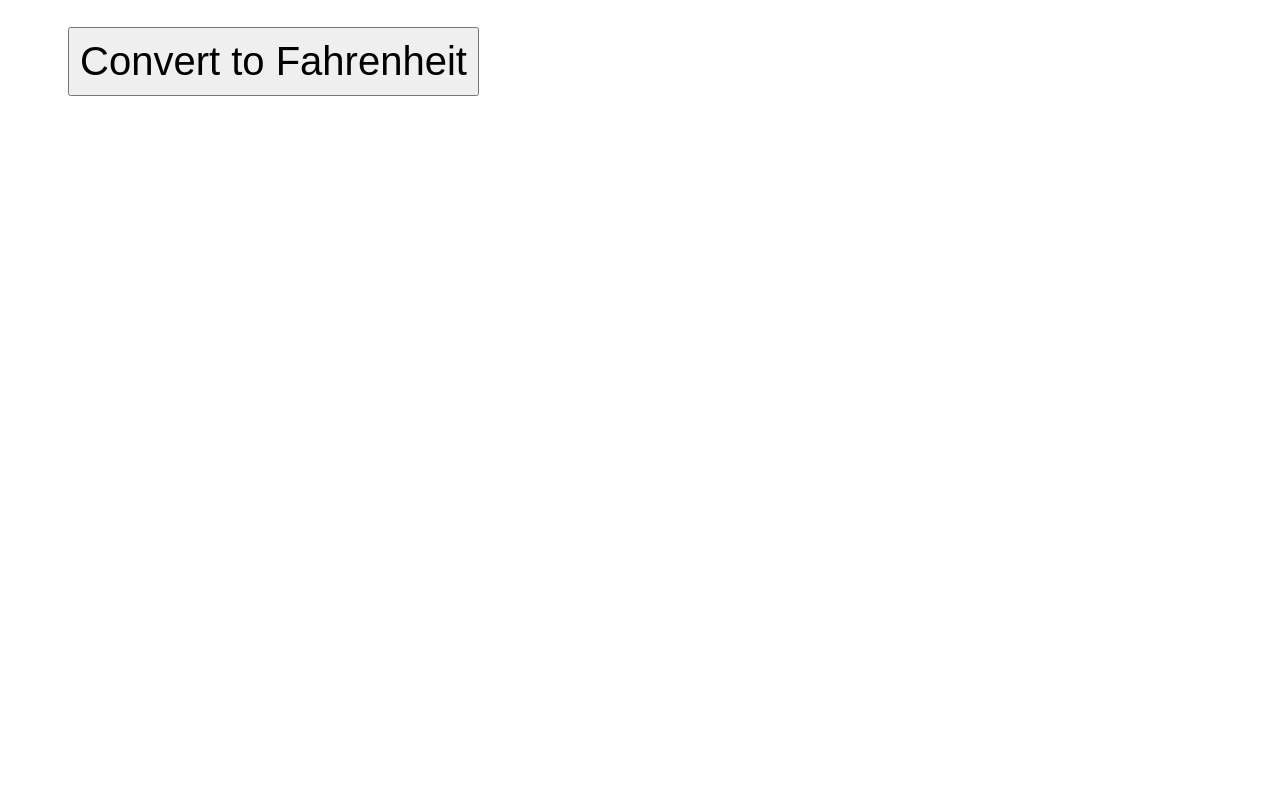
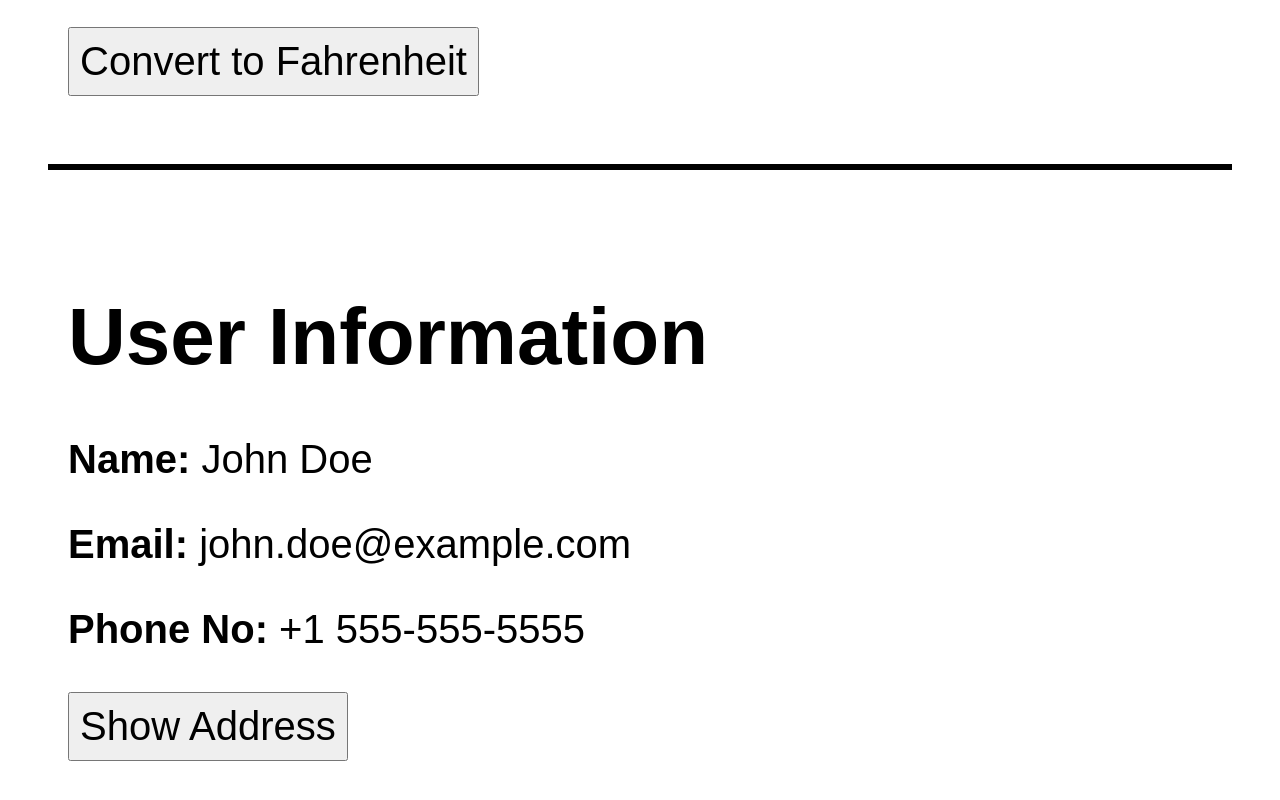
Before and after one commit to mdadil09/React-JS-Practice-Set, a React (Create React App) app in the folder set-7/: page / in a window 1280 px wide. Shown: the part 720-1520 px from the top of the page. Before the commit the page ends 884 px from the top, so only its background shows below. Built offline with nearby package versions, Linux system fonts and the light colour scheme.

Commit message:
Added userData in set-7

```diff
--- a/set-7/src/App.js
+++ b/set-7/src/App.js
@@ -1,4 +1,5 @@
 import "./App.css";
+import UserData from "./components/UserData/UserData";
 import WeatherData from "./components/WeatherData/WeatherData";
 
 function App() {
@@ -9,6 +10,8 @@ function App() {
       </h1>
       <hr />
       <WeatherData />
+      <hr />
+      <UserData />
     </div>
   );
 }
--- /dev/null
+++ b/set-7/src/components/UserData/UserData.jsx
@@ -0,0 +1,69 @@
+import React, { useEffect, useState } from "react";
+import { fakeFetch } from "./api";
+
+const UserData = () => {
+  const [showUser, setShowUser] = useState(null);
+  const [showInfo, setShowInfo] = useState(false);
+
+  const getUserData = async () => {
+    try {
+      const response = await fakeFetch("https://example.com/api/user");
+      setShowUser(response.data);
+    } catch (error) {
+      console.log(error);
+    }
+  };
+
+  const handleClick = () => {
+    setShowInfo((open) => !open);
+  };
+
+  useEffect(() => {
+    getUserData();
+  }, []);
+
+  return (
+    <div className="container" style={{ padding: "60px", fontSize: "40px" }}>
+      <h1>User Information</h1>
+      {showUser && (
+        <div className="user" key={showUser.name}>
+          <p>
+            <b>Name:</b> {showUser.name}
+          </p>
+          <p>
+            <b>Email:</b> {showUser.email}
+          </p>
+          <p>
+            <b>Phone No:</b> {showUser.phone}
+          </p>
+        </div>
+      )}
+      <button
+        style={{ padding: "10px", fontSize: "40px" }}
+        onClick={handleClick}
+      >
+        {showInfo ? "Hide Address" : "Show Address"}
+      </button>
+      {showInfo
+        ? showUser && (
+            <div className="addInfo">
+              <p>
+                <b>Street:</b> {showUser.address.street}
+              </p>
+              <p>
+                <b>Suite:</b> {showUser.address.suite}
+              </p>
+              <p>
+                <b>City: </b> {showUser.address.city}
+              </p>
+              <p>
+                <b>Zip Code:</b> {showUser.address.zipcode}
+              </p>
+            </div>
+          )
+        : null}
+    </div>
+  );
+};
+
+export default UserData;
--- /dev/null
+++ b/set-7/src/components/UserData/api.js
@@ -0,0 +1,28 @@
+export const fakeFetch = (url) => {
+  return new Promise((resolve, reject) => {
+    setTimeout(() => {
+      if (url === "https://example.com/api/user") {
+        resolve({
+          status: 200,
+          message: "Success",
+          data: {
+            name: "John Doe",
+            email: "john.doe@example.com",
+            phone: "+1 555-555-5555",
+            address: {
+              street: "123 Main St",
+              suite: "Suite 456",
+              city: "Anytown",
+              zipcode: "12345",
+            },
+          },
+        });
+      } else {
+        reject({
+          status: 404,
+          message: "User not found.",
+        });
+      }
+    }, 2000);
+  });
+};
```
Also changed, not shown: 1 other file (tests, documents, lock files or other folders).
